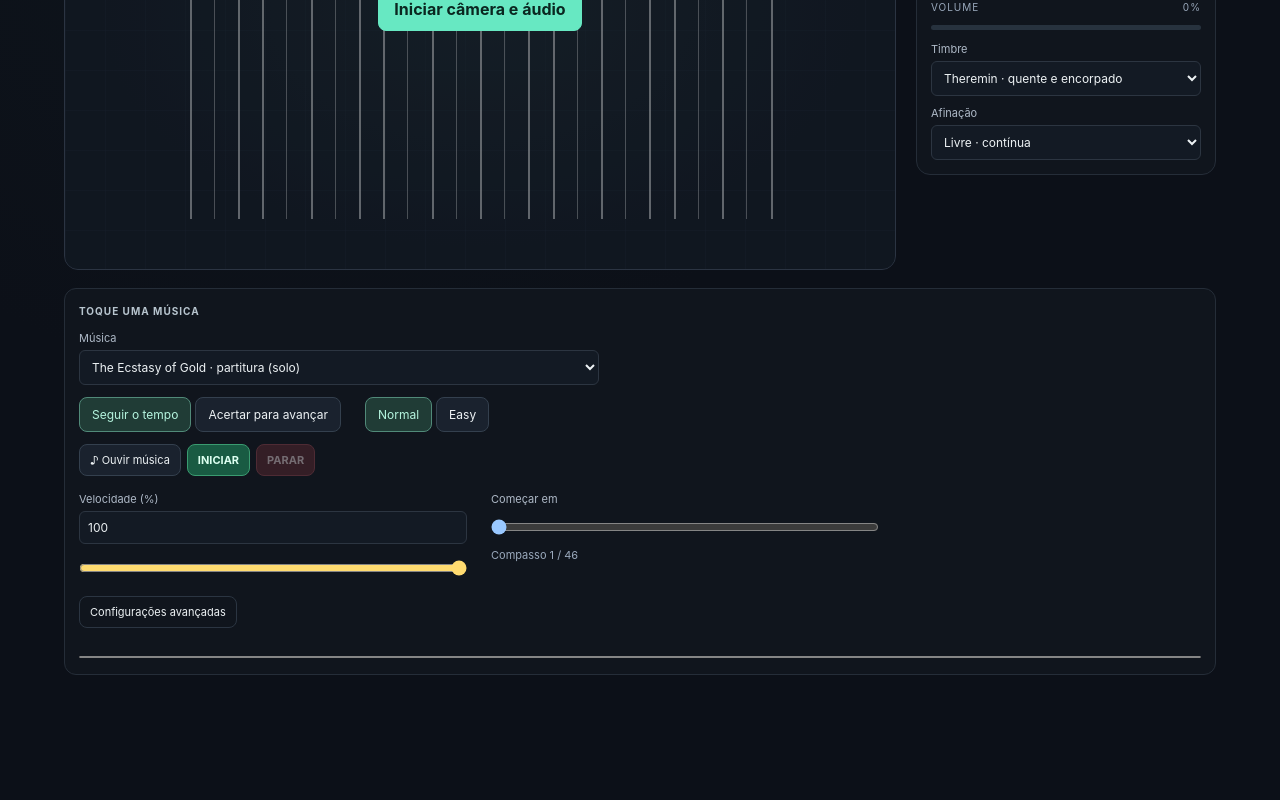
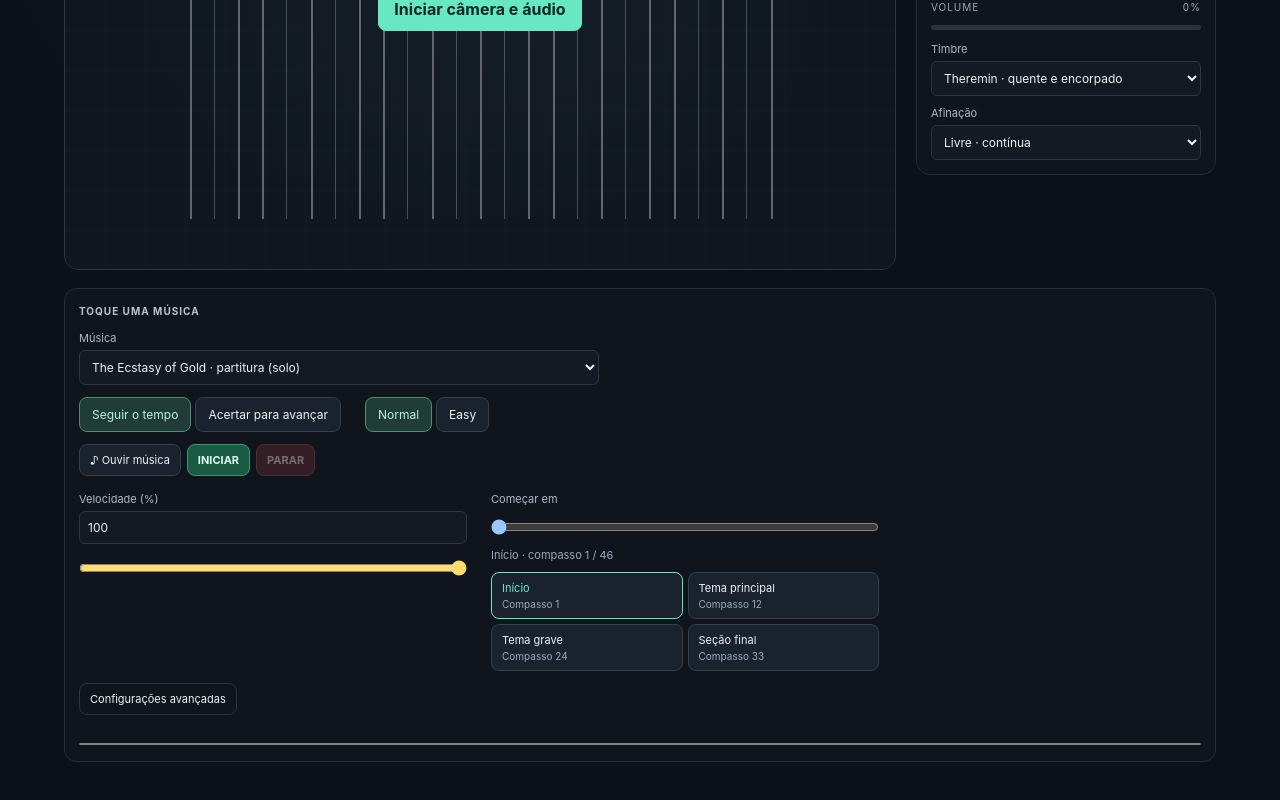
Before and after one commit to RafaBotossi/Theremin, a React (Vite) app: page / in a window 1280 px wide. Shown: the part 380-1180 px from the top of the page. Before the commit the page ends 1099 px from the top, so only its background shows below. Built offline with nearby package versions, Linux system fonts and the light colour scheme.

Commit message:
Restore named song sections alongside start slider

```diff
--- a/src/components/SongPanel.tsx
+++ b/src/components/SongPanel.tsx
@@ -17,6 +17,12 @@ import {
 import { buildEcstasy } from "../music/ecstasyScore";
 import { useSongPlayback } from "../hooks/useSongPlayback";
 import { emptyMatch, matchNote } from "../music/noteMatch";
+const songSections = [
+  { name: "Início", measure: 1 },
+  { name: "Tema principal", measure: 12 },
+  { name: "Tema grave", measure: 24 },
+  { name: "Seção final", measure: 33 },
+];
 
 export function SongPanel({
   settings,
@@ -44,6 +50,9 @@ export function SongPanel({
   const lastMovingSpeed = useRef(1);
   const [bpm, setBpm] = useState(96);
   const [startMeasure, setStartMeasure] = useState(1);
+  const selectedSection = songSections
+    .filter((section) => section.measure <= startMeasure)
+    .at(-1)!;
   const [fermata, setFermata] = useState(2);
   const scoreMelody = useMemo(
     () => buildEcstasy(bpm, startMeasure, fermata),
@@ -462,6 +471,7 @@ export function SongPanel({
           />
         </div>
 
+        <div className="song-start-control">
           <label>
             Começar em
             <input
@@ -478,21 +488,44 @@ export function SongPanel({
               value={choice === "ecstasy" ? startMeasure : startNote}
               aria-valuetext={
                 choice === "ecstasy"
-                ? `Compasso ${startMeasure} de 46`
+                  ? `${selectedSection.name} · compasso ${startMeasure} de 46`
                   : `Nota ${startNote + 1} de ${melody?.notes.length ?? 0}`
               }
               onChange={(e) => {
                 reset();
-              if (choice === "ecstasy") setStartMeasure(Number(e.target.value));
+                if (choice === "ecstasy")
+                  setStartMeasure(Number(e.target.value));
                 else setStartNote(Number(e.target.value));
               }}
             />
             <span className="song-start-position">
               {choice === "ecstasy"
-              ? `Compasso ${startMeasure} / 46`
+                ? `${selectedSection.name} · compasso ${startMeasure} / 46`
                 : `Nota ${startNote + 1} / ${melody?.notes.length ?? 0}`}
             </span>
           </label>
+          {choice === "ecstasy" && (
+            <div
+              className="song-section-shortcuts"
+              role="group"
+              aria-label="Partes da música"
+            >
+              {songSections.map((section) => (
+                <button
+                  key={section.measure}
+                  aria-pressed={selectedSection.measure === section.measure}
+                  onClick={() => {
+                    reset();
+                    setStartMeasure(section.measure);
+                  }}
+                >
+                  {section.name}
+                  <small>Compasso {section.measure}</small>
+                </button>
+              ))}
+            </div>
+          )}
+        </div>
       </div>
       <button
         className="song-advanced-toggle"
--- a/src/styles/main.css
+++ b/src/styles/main.css
@@ -12,6 +12,26 @@
   font-synthesis: none;
   font-weight: 400;
   color-scheme: dark;
+}
+.song-start-control {
+  min-width: 0;
+}
+.song-section-shortcuts {
+  display: grid;
+  grid-template-columns: repeat(2, minmax(0, 1fr));
+  gap: 5px;
+  margin-top: 10px;
+}
+.instrument-app .song-section-shortcuts button {
+  text-align: left;
+  font-size: 11px;
+  padding: 8px 10px;
+}
+.song-section-shortcuts small {
+  display: block;
+  margin-top: 3px;
+  font-size: 10px;
+  color: #9aa9bc;
 }
 .song-selection {
   max-width: 520px;
```
Lines whose indentation alone changed are shown as unchanged.
